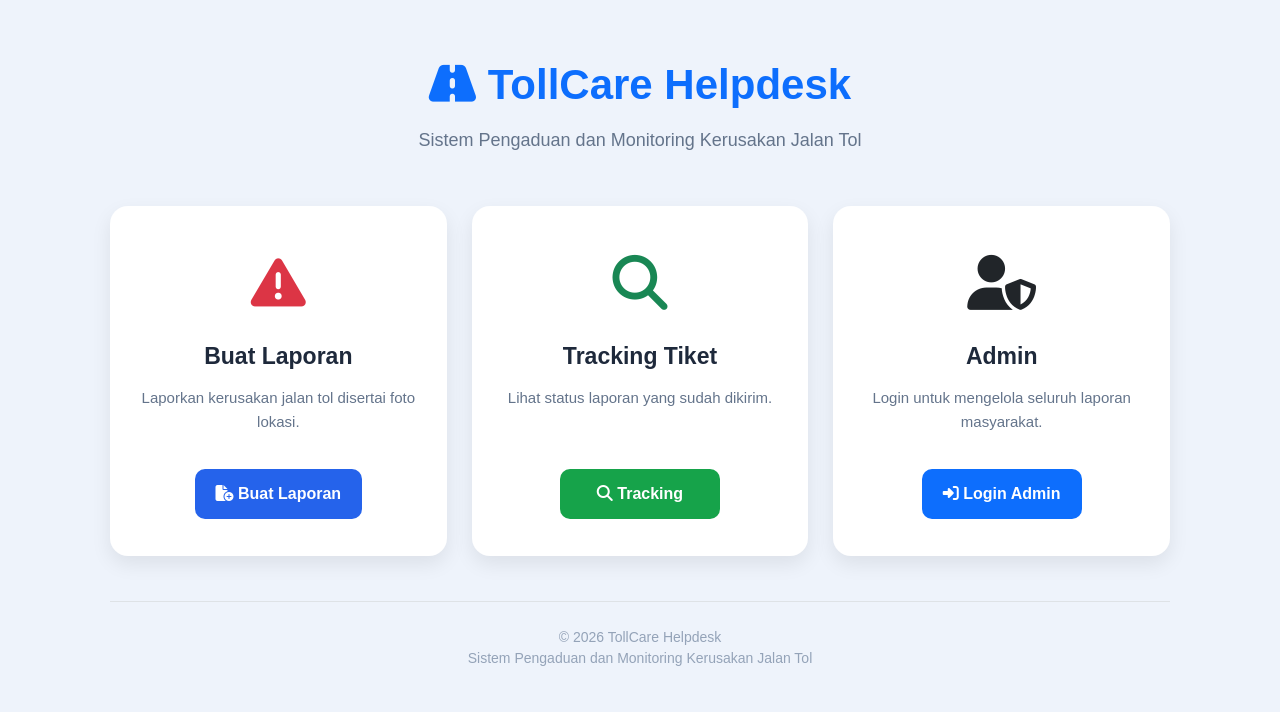
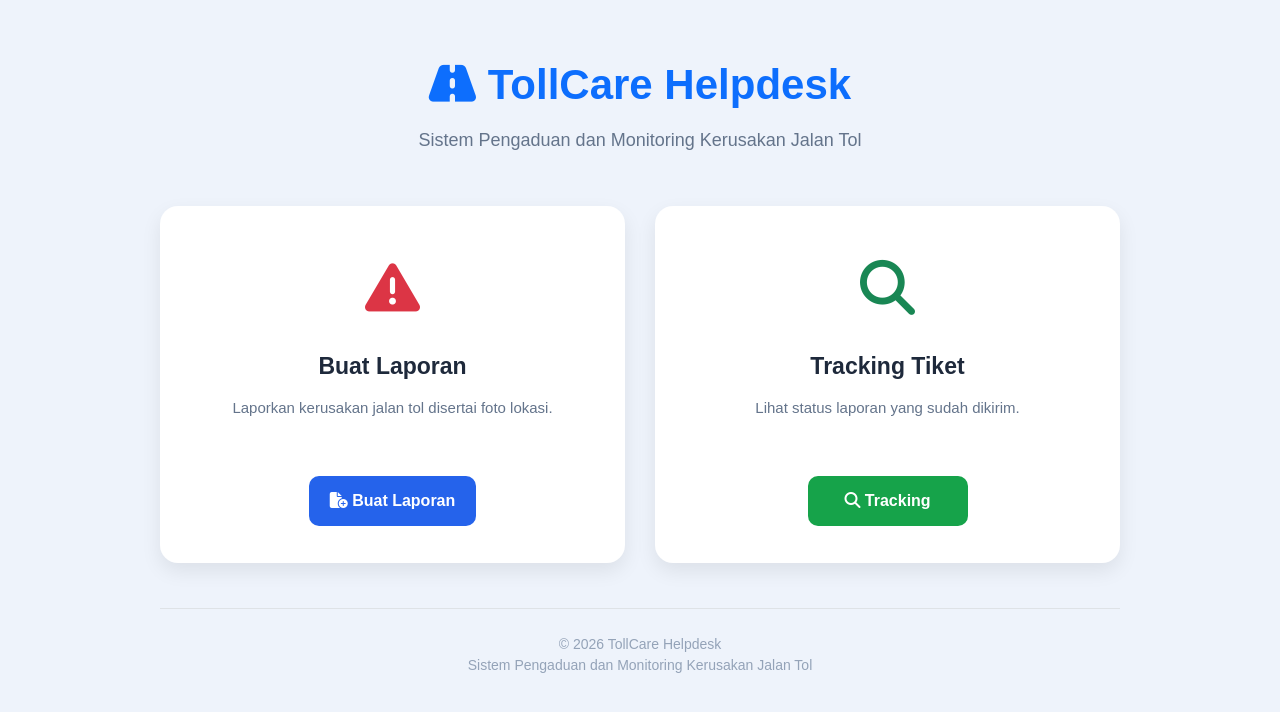
Before and after one commit to adzim-tx69/TollCare-Helpdesk, a Flask app: page / in a window 1280 px wide. Shown: the top 712 px of the page. Run offline with Flask 3, Linux system fonts and the light colour scheme.

Commit message:
Separate admin from public homepage

```diff
--- a/templates/masyarakat/index.html
+++ b/templates/masyarakat/index.html
@@ -35,24 +35,24 @@
 
     <style>
 
-        /* =================================================
-           BODY HOMEPAGE
-        ================================================= */
+        /* =========================================
+           BODY
+        ========================================= */
 
         body {
             background: #eef3fb;
         }
 
 
-        /* =================================================
+        /* =========================================
            WRAPPER
-        ================================================= */
+        ========================================= */
 
         .home-wrapper {
 
             width: 100%;
 
-            max-width: 1100px;
+            max-width: 1000px;
 
             margin: 60px auto;
 
@@ -61,9 +61,9 @@
         }
 
 
-        /* =================================================
+        /* =========================================
            HEADER
-        ================================================= */
+        ========================================= */
 
         .home-header {
 
@@ -98,18 +98,18 @@
         }
 
 
-        /* =================================================
-           3 CARD UTAMA
-        ================================================= */
+        /* =========================================
+           MENU 2 CARD
+        ========================================= */
 
         .home-menu {
 
             display: grid;
 
             grid-template-columns:
-                repeat(3, minmax(0, 1fr));
+                repeat(2, minmax(0, 1fr));
 
-            gap: 25px;
+            gap: 30px;
 
             width: 100%;
 
@@ -118,9 +118,9 @@
         }
 
 
-        /* =================================================
+        /* =========================================
            CARD
-        ================================================= */
+        ========================================= */
 
         .home-menu-card {
 
@@ -150,8 +150,6 @@
 
             cursor: pointer;
 
-            z-index: 1;
-
             transition:
                 transform 0.3s ease,
                 background-color 0.3s ease,
@@ -161,10 +159,9 @@
         }
 
 
-        /* =================================================
+        /* =========================================
            CARD HOVER
-           SEMUA CARD SAMA
-        ================================================= */
+        ========================================= */
 
         .home-menu-card:hover {
 
@@ -181,18 +178,16 @@
             border-color:
                 #dee2e6;
 
-            z-index: 10;
-
         }
 
 
-        /* =================================================
+        /* =========================================
            ICON
-        ================================================= */
+        ========================================= */
 
         .home-menu-icon {
 
-            height: 80px;
+            height: 90px;
 
             display: flex;
 
@@ -215,8 +210,6 @@
         }
 
 
-        /* ICON HOVER */
-
         .home-menu-card:hover
         .home-menu-icon i {
 
@@ -226,9 +219,9 @@
         }
 
 
-        /* =================================================
+        /* =========================================
            JUDUL
-        ================================================= */
+        ========================================= */
 
         .home-menu-card h4 {
 
@@ -243,9 +236,9 @@
         }
 
 
-        /* =================================================
+        /* =========================================
            DESKRIPSI
-        ================================================= */
+        ========================================= */
 
         .home-menu-description {
 
@@ -262,9 +255,9 @@
         }
 
 
-        /* =================================================
-           BUTTON AREA
-        ================================================= */
+        /* =========================================
+           BUTTON
+        ========================================= */
 
         .home-menu-button {
 
@@ -272,10 +265,6 @@
 
         }
 
-
-        /* =================================================
-           BUTTON
-        ================================================= */
 
         .home-menu-button a {
 
@@ -303,10 +292,10 @@
         }
 
 
-        /* =================================================
+        /* =========================================
            BUTTON HOVER
-           SEMUA JADI ABU-ABU
-        ================================================= */
+           SEMUA ABU-ABU
+        ========================================= */
 
         .home-menu-button a:hover {
 
@@ -329,22 +318,9 @@
         }
 
 
-        /* =================================================
-           INFO
-        ================================================= */
-
-        .home-info {
-
-            margin-top: 35px;
-
-            text-align: center;
-
-        }
-
-
-        /* =================================================
+        /* =========================================
            FOOTER
-        ================================================= */
+        ========================================= */
 
         .home-footer {
 
@@ -364,38 +340,22 @@
         }
 
 
-        /* =================================================
+        /* =========================================
            TABLET
-        ================================================= */
+        ========================================= */
 
-        @media (max-width: 900px) {
-
-            .home-menu {
-
-                grid-template-columns:
-                    repeat(2, minmax(0, 1fr));
-
-            }
-
-        }
-
-
-        /* =================================================
-           HP
-        ================================================= */
-
-        @media (max-width: 600px) {
+        @media (max-width: 700px) {
 
             .home-wrapper {
 
-                margin: 30px auto;
+                margin: 35px auto;
 
             }
 
 
             .home-header h1 {
 
-                font-size: 32px;
+                font-size: 34px;
 
             }
 
@@ -409,8 +369,7 @@
 
             .home-menu {
 
-                grid-template-columns:
-                    1fr;
+                grid-template-columns: 1fr;
 
             }
 
@@ -434,9 +393,9 @@
 <div class="home-wrapper">
 
 
-    <!-- =================================================
+    <!-- =========================================
          HEADER
-    ================================================= -->
+    ========================================= -->
 
     <div class="home-header">
 
@@ -460,16 +419,16 @@
 
 
 
-    <!-- =================================================
-         MENU
-    ================================================= -->
+    <!-- =========================================
+         MENU MASYARAKAT
+    ========================================= -->
 
     <div class="home-menu">
 
 
-        <!-- =================================================
+        <!-- =====================================
              BUAT LAPORAN
-        ================================================= -->
+        ====================================== -->
 
         <div class="home-menu-card">
 
@@ -503,7 +462,7 @@
             <div class="home-menu-button">
 
                 <a
-                    href="/report"
+                    href="{{ url_for('report') }}"
                     class="btn btn-primary">
 
                     <i
@@ -522,9 +481,9 @@
 
 
 
-        <!-- =================================================
+        <!-- =====================================
              TRACKING
-        ================================================= -->
+        ====================================== -->
 
         <div class="home-menu-card">
 
@@ -558,7 +517,7 @@
             <div class="home-menu-button">
 
                 <a
-                    href="/tracking"
+                    href="{{ url_for('tracking') }}"
                     class="btn btn-success">
 
                     <i
@@ -576,65 +535,13 @@
         </div>
 
 
-
-        <!-- =================================================
-             ADMIN
-        ================================================= -->
-
-        <div class="home-menu-card">
+    </div>
 
 
-            <div class="home-menu-icon">
 
-                <i
-                    class="fa-solid
-                    fa-user-shield
-                    text-dark">
-                </i>
-
-            </div>
-
-
-            <h4>
-
-                Admin
-
-            </h4>
-
-
-            <div class="home-menu-description">
-
-                Login untuk mengelola
-                seluruh laporan masyarakat.
-
-            </div>
-
-
-            <div class="home-menu-button">
-
-                <a
-                    href="/login"
-                    class="btn btn-dark">
-
-                    <i
-                        class="fa-solid
-                        fa-right-to-bracket">
-                    </i>
-
-                    Login Admin
-
-                </a>
-
-            </div>
-
-
-        </div>
-
-
-    </div>
-    <!-- =================================================
+    <!-- =========================================
          FOOTER
-    ================================================= -->
+    ========================================= -->
 
     <div class="home-footer">
 
```
